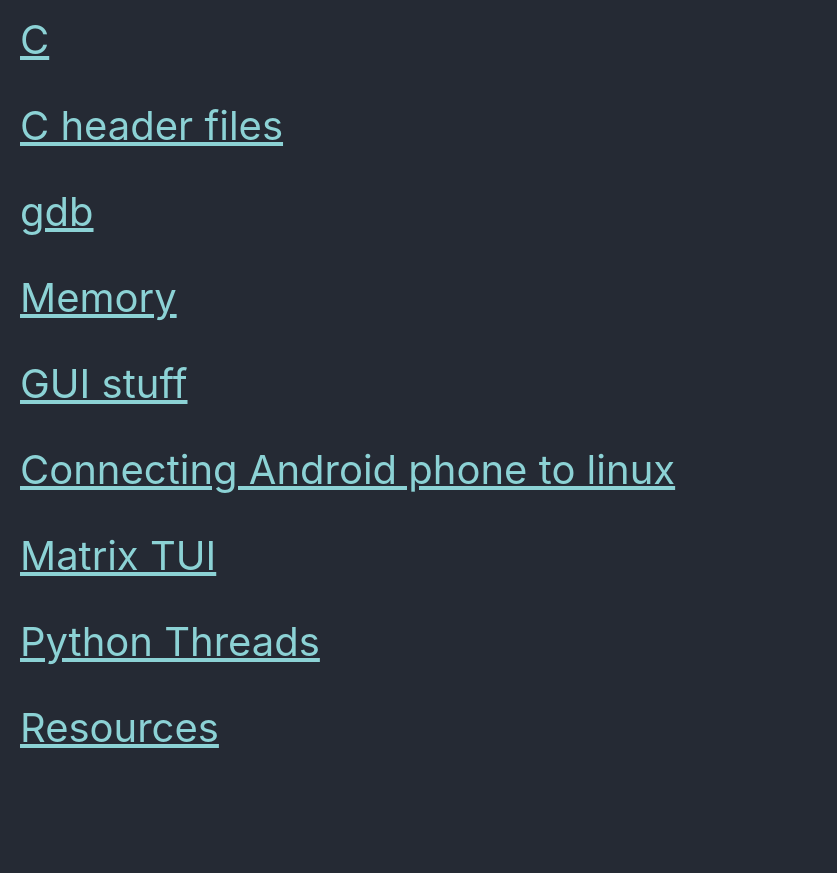
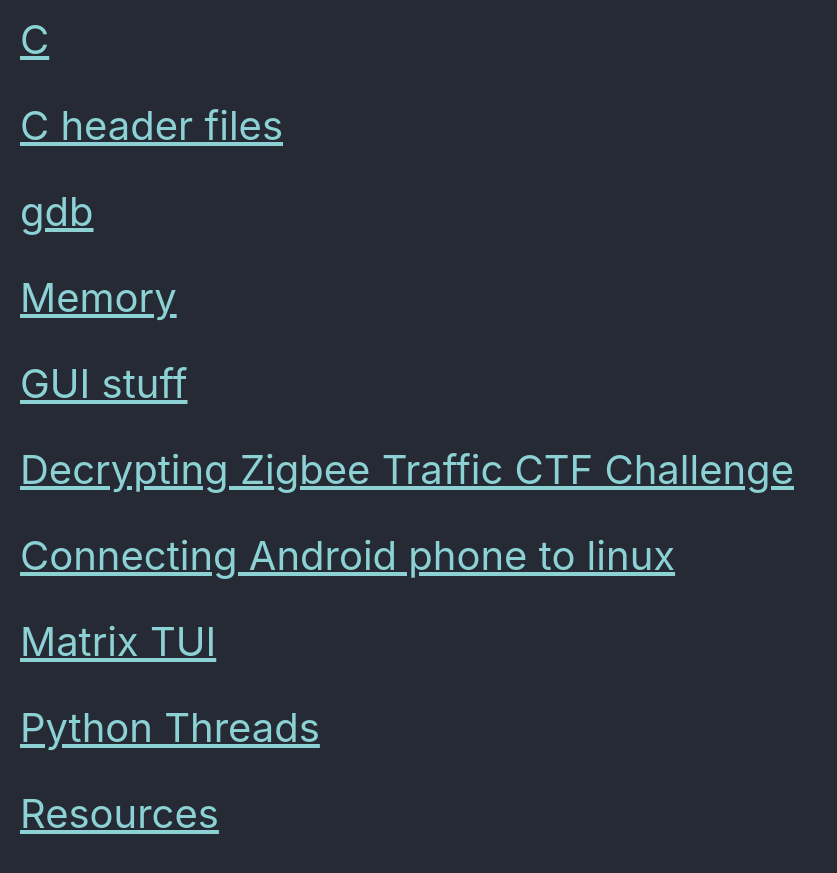
Before and after one commit to Connor-McCartney/Connor-McCartney.github.io, a Jekyll site: the page built from _pages/misc.md, in a window 1280 px wide and 900 px high, scrolled down 2000 px. Shown: the top 873 px of the window, without its empty margins (0-837 px from the left). Built offline with Jekyll 4.4.1, drawn with Linux system fonts in a browser that asks for light colours; cached includes are drawn as plain includes; before the commit the page ends 2814 px from its top, so only the background shows below that.

Commit message:
Update misc.md

```diff
--- a/_pages/misc.md
+++ b/_pages/misc.md
@@ -57,6 +57,8 @@ title: Misc
 
 <span style="font-size:2em;">   [GUI stuff](/misc/xguic)   </span>
 
+<span style="font-size:2em;">   [Decrypting Zigbee Traffic CTF Challenge](/misc/DecryptingZigbeeTrafficCTFChallenge)   </span>
+
 <span style="font-size:2em;">   [Connecting Android phone to linux](/misc/ConnectingAndroidphonetolinux)   </span>
 
 <span style="font-size:2em;">   [Matrix TUI](/misc/Matrix-TUI)   </span>
```
